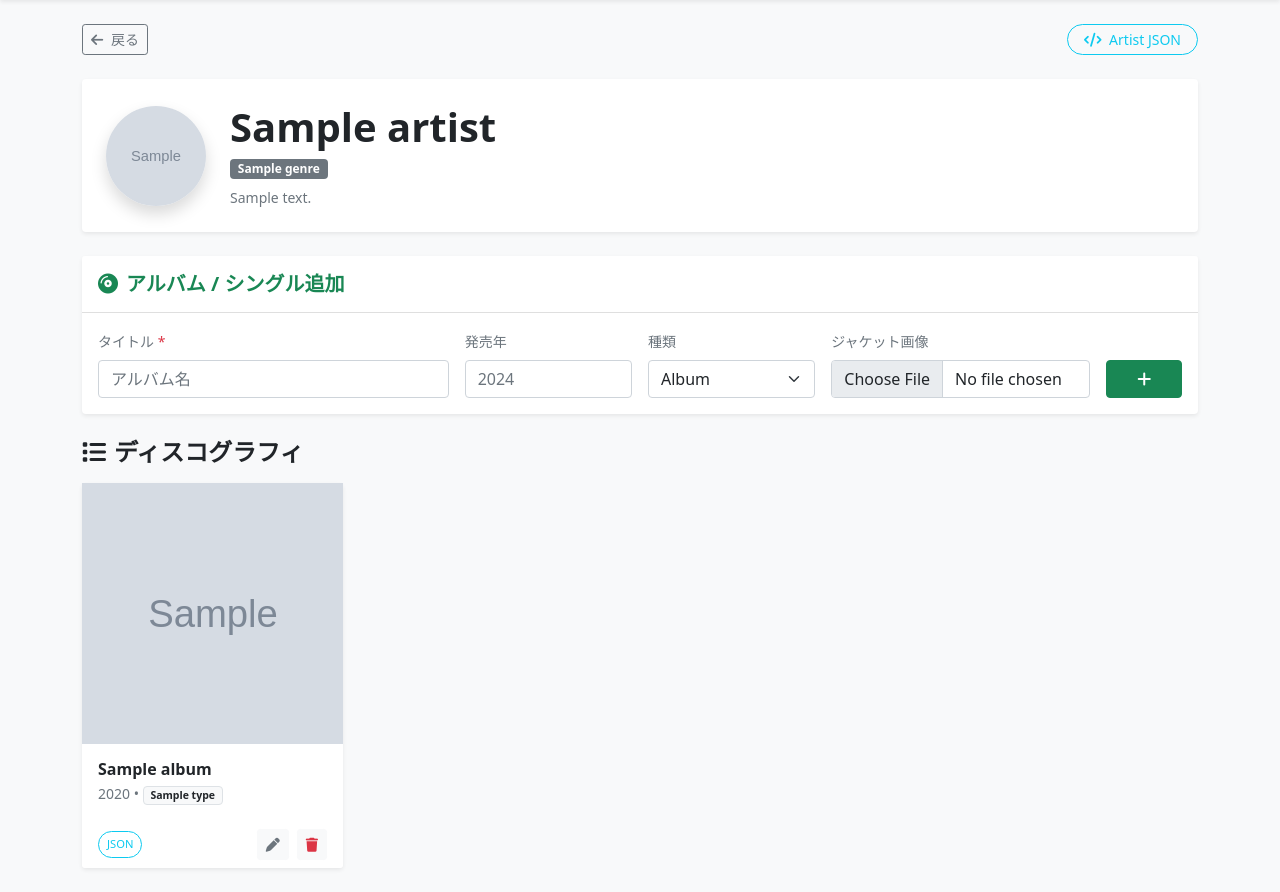
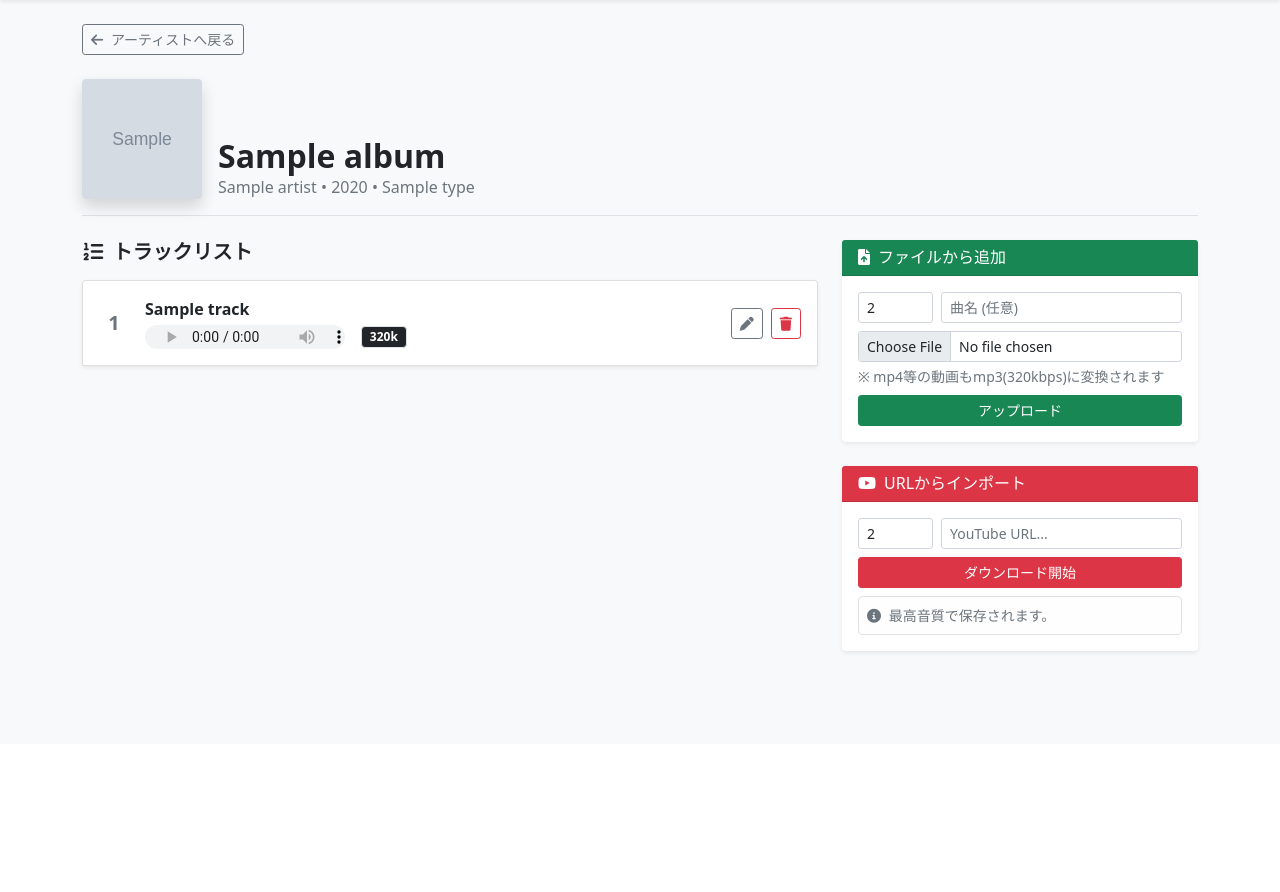
Before and after one commit to Yuki-1018/music_server, a Flask app: template templates/artist.html in a window 1280 px wide. Shown: the part 56-948 px from the top of the page. After the commit the page ends 710 px from the top, so only its background shows below. Run offline with Flask 3, Linux system fonts and the light colour scheme; the template is opened without the code that fills it: most values are stand-ins (such as "Sample title", 1, 10 or a date in 2020); grey boxes marked "Sample" are stand-in pictures.

Commit message:
Update artist.html

```diff
--- a/templates/artist.html
+++ b/templates/artist.html
@@ -3,12 +3,14 @@
 <head>
     <meta charset="UTF-8">
     <meta name="viewport" content="width=device-width, initial-scale=1">
-    <title>{{ artist.name }} - 詳細</title>
+    <title>{{ album.title }} - トラック管理</title>
     <link href="https://cdn.jsdelivr.net/npm/bootstrap@5.1.3/dist/css/bootstrap.min.css" rel="stylesheet">
     <link rel="stylesheet" href="https://cdnjs.cloudflare.com/ajax/libs/font-awesome/6.0.0/css/all.min.css">
+    <style>
+        .track-row:hover { background-color: #f8f9fa; }
+    </style>
 </head>
 <body class="bg-light">
-    <!-- Navbar -->
     <nav class="navbar navbar-expand-lg navbar-dark bg-dark shadow-sm">
         <div class="container-lg">
             <a class="navbar-brand fw-bold" href="/admin/"><i class="fas fa-music me-2"></i>My Music Admin</a>
@@ -16,124 +18,129 @@
     </nav>
 
     <div class="container-lg py-4">
-        <!-- Header -->
         <div class="d-flex justify-content-between align-items-center mb-4">
-            <a href="/admin/" class="btn btn-outline-secondary btn-sm"><i class="fas fa-arrow-left me-1"></i> 戻る</a>
-            <a href="/api/artist/{{ artist.id }}" target="_blank" class="btn btn-outline-info btn-sm rounded-pill px-3">
-                <i class="fas fa-code me-1"></i> Artist JSON
-            </a>
+            <a href="/admin/artist/{{ artist.id }}" class="btn btn-outline-secondary btn-sm"><i class="fas fa-arrow-left me-1"></i> アーティストへ戻る</a>
         </div>
 
-        <div class="bg-white p-4 rounded shadow-sm mb-4 d-flex align-items-center gap-4">
-            {% if artist.image %}
-            <img src="/image/{{ artist.image }}" class="rounded-circle shadow" style="width: 100px; height: 100px; object-fit: cover;">
+        <div class="d-flex align-items-end gap-3 mb-4 pb-3 border-bottom">
+            {% if album.cover_image %}
+            <img src="/image/{{ album.cover_image }}" class="shadow rounded" style="width: 120px; height: 120px; object-fit: cover;">
             {% else %}
-            <div class="rounded-circle bg-light d-flex align-items-center justify-content-center text-secondary shadow-sm" style="width: 100px; height: 100px;">
-                <i class="fas fa-user fa-3x"></i>
+            <div class="rounded bg-white d-flex align-items-center justify-content-center border shadow-sm" style="width: 120px; height: 120px;">
+                <i class="fas fa-compact-disc fa-3x text-muted"></i>
             </div>
             {% endif %}
             <div>
-                <h1 class="fw-bold mb-1">{{ artist.name }}</h1>
-                <div class="text-muted mb-2"><span class="badge bg-secondary">{{ artist.genre }}</span></div>
-                <div class="text-secondary small">{{ artist.description }}</div>
+                <h2 class="fw-bold mb-0">{{ album.title }}</h2>
+                <div class="text-muted">{{ artist.name }} • {{ album.year }} • {{ album.type }}</div>
             </div>
         </div>
 
-        <!-- Add Album -->
+        <div class="row g-4">
+            <div class="col-lg-4 order-lg-2">
                 <div class="card mb-4 border-0 shadow-sm">
-            <div class="card-header bg-white py-3">
-                <h5 class="mb-0 fw-bold text-success"><i class="fas fa-compact-disc me-2"></i>アルバム / シングル追加</h5>
+                    <div class="card-header bg-success text-white">
+                        <h6 class="mb-0"><i class="fas fa-file-upload me-2"></i>ファイルから追加</h6>
                     </div>
                     <div class="card-body">
-                <form action="/admin/artist/{{ artist.id }}/album/add" method="post" enctype="multipart/form-data" class="row g-3 align-items-end">
-                    <div class="col-md-4">
-                        <label class="form-label small text-muted">タイトル <span class="text-danger">*</span></label>
-                        <input type="text" name="title" class="form-control" required placeholder="アルバム名">
+                        <form action="/admin/artist/{{ artist.id }}/album/{{ album.id }}/track/add" method="post" enctype="multipart/form-data" class="row g-2">
+                            <div class="col-3">
+                                <input type="number" name="track_number" class="form-control form-control-sm" placeholder="#" value="{{ album.tracks|length + 1 }}">
                             </div>
-                    <div class="col-md-2">
-                        <label class="form-label small text-muted">発売年</label>
-                        <input type="number" name="year" class="form-control" placeholder="2024">
+                            <div class="col-9">
+                                <input type="text" name="title" class="form-control form-control-sm" placeholder="曲名 (任意)">
                             </div>
-                    <div class="col-md-2">
-                        <label class="form-label small text-muted">種類</label>
-                        <select name="type" class="form-select">
-                            <option>Album</option>
-                            <option>Single</option>
-                            <option>EP</option>
-                            <option>Other</option>
-                        </select>
+                            <div class="col-12">
+                                <input type="file" name="file" class="form-control form-control-sm" required accept=".mp3,.wav,.m4a,.aac,.flac,.mp4,.mov,.webm,.mkv,audio/*,video/*">
+                                <div class="form-text small">※ mp4等の動画もmp3(320kbps)に変換されます</div>
                             </div>
-                    <div class="col-md-3">
-                        <label class="form-label small text-muted">ジャケット画像</label>
-                        <input type="file" name="image" class="form-control" accept="image/*">
-                    </div>
-                    <div class="col-md-1">
-                        <button class="btn btn-success w-100"><i class="fas fa-plus"></i></button>
+                            <div class="col-12 mt-2">
+                                <button class="btn btn-success btn-sm w-100">アップロード</button>
                             </div>
                         </form>
                     </div>
                 </div>
 
-        <!-- Albums Grid -->
-        <h4 class="fw-bold mb-3"><i class="fas fa-list me-2"></i>ディスコグラフィ</h4>
-        <div class="row g-4">
-            {% for album in artist.albums %}
-            <div class="col-sm-6 col-md-4 col-lg-3">
-                <div class="card h-100 border-0 shadow-sm hover-shadow">
-                    <div class="position-relative" style="aspect-ratio: 1/1; background: #eee;">
-                        {% if album.cover_image %}
-                        <img src="/image/{{ album.cover_image }}" class="w-100 h-100" style="object-fit: cover;">
-                        {% else %}
-                        <div class="d-flex align-items-center justify-content-center h-100 text-muted">
-                            <i class="fas fa-compact-disc fa-3x"></i>
+                <div class="card border-0 shadow-sm">
+                    <div class="card-header bg-danger text-white">
+                        <h6 class="mb-0"><i class="fab fa-youtube me-2"></i>URLからインポート</h6>
                     </div>
-                        {% endif %}
-                        <a href="/admin/artist/{{ artist.id }}/album/{{ album.id }}" class="stretched-link"></a>
+                    <div class="card-body">
+                        <form action="/admin/artist/{{ artist.id }}/album/{{ album.id }}/track/add_url" method="post" class="row g-2">
+                            <div class="col-3">
+                                <input type="number" name="track_number" class="form-control form-control-sm" placeholder="#" value="{{ album.tracks|length + 1 }}">
                             </div>
-                    <div class="card-body p-3">
-                        <h6 class="card-title text-truncate fw-bold mb-1">{{ album.title }}</h6>
-                        <p class="card-text small text-muted mb-0">{{ album.year }} • <span class="badge bg-light text-dark border">{{ album.type }}</span></p>
+                            <div class="col-9">
+                                <input type="url" name="url" class="form-control form-control-sm" placeholder="YouTube URL..." required>
                             </div>
-                    <div class="card-footer bg-white border-top-0 d-flex justify-content-between align-items-center position-relative" style="z-index: 2;">
-                        <a href="/api/album/{{ album.id }}" target="_blank" class="btn btn-sm btn-outline-info rounded-pill px-2" style="font-size: 0.7rem;">JSON</a>
-                        <div class="d-flex gap-2">
-                            <button class="btn btn-sm btn-light text-secondary" data-bs-toggle="modal" data-bs-target="#editAlbum{{ album.id }}"><i class="fas fa-pen"></i></button>
-                            <form action="/admin/artist/{{ artist.id }}/album/{{ album.id }}/delete" method="post" onsubmit="return confirm('アルバムを削除しますか？');">
-                                <button class="btn btn-sm btn-light text-danger"><i class="fas fa-trash"></i></button>
+                            <div class="col-12 mt-2">
+                                <button class="btn btn-danger btn-sm w-100">ダウンロード開始</button>
+                            </div>
                         </form>
+                        <div class="alert alert-light border mt-2 mb-0 p-2 small text-muted">
+                            <i class="fas fa-info-circle me-1"></i> 最高音質で保存されます。
                         </div>
                     </div>
                 </div>
             </div>
 
-            <!-- Edit Album Modal -->
-            <div class="modal fade" id="editAlbum{{ album.id }}" tabindex="-1">
+            <div class="col-lg-8 order-lg-1">
+                <h5 class="fw-bold mb-3"><i class="fas fa-list-ol me-2"></i>トラックリスト</h5>
+                <div class="list-group shadow-sm">
+                    {% for track in album.tracks %}
+                    <div class="list-group-item track-row d-flex align-items-center justify-content-between p-3">
+                        <div class="d-flex align-items-center gap-3 overflow-hidden">
+                            <span class="fs-5 text-muted fw-bold text-center" style="min-width: 30px;">{{ track.track_number }}</span>
+                            <div class="text-truncate">
+                                <div class="fw-bold text-truncate">{{ track.title }}</div>
+                                {% if track.processing %}
+                                    <div class="text-primary small mt-1">
+                                        <div class="spinner-border spinner-border-sm me-1" role="status"></div>
+                                        処理中... (更新して確認)
+                                    </div>
+                                {% else %}
+                                    <div class="d-flex align-items-center gap-2 mt-1">
+                                        <audio controls src="/stream/{{ track.filename }}" class="me-2" style="height: 24px; max-width: 200px;"></audio>
+                                        <span class="badge bg-dark text-white border" title="320kbps">320k</span>
+                                    </div>
+                                {% endif %}
+                            </div>
+                        </div>
+
+                        <div class="d-flex gap-2 ms-2">
+                            {% if not track.processing %}
+                            <button class="btn btn-sm btn-outline-secondary" data-bs-toggle="modal" data-bs-target="#editTrack{{ track.id }}"><i class="fas fa-pen"></i></button>
+                            {% endif %}
+                            <form action="/admin/artist/{{ artist.id }}/album/{{ album.id }}/track/{{ track.id }}/delete" method="post" onsubmit="return confirm('削除しますか？');">
+                                <button class="btn btn-sm btn-outline-danger"><i class="fas fa-trash"></i></button>
+                            </form>
+                        </div>
+                    </div>
+
+                    {% if not track.processing %}
+                    <div class="modal fade" id="editTrack{{ track.id }}" tabindex="-1">
                         <div class="modal-dialog">
-                    <form class="modal-content" action="/admin/artist/{{ artist.id }}/album/{{ album.id }}/edit" method="post" enctype="multipart/form-data">
+                            <form class="modal-content" action="/admin/artist/{{ artist.id }}/album/{{ album.id }}/track/{{ track.id }}/edit" method="post">
                                 <div class="modal-header">
-                            <h5 class="modal-title">アルバム編集</h5>
+                                    <h5 class="modal-title">トラック編集</h5>
                                     <button type="button" class="btn-close" data-bs-dismiss="modal"></button>
                                 </div>
                                 <div class="modal-body">
-                            <div class="mb-3"><label>タイトル</label><input type="text" name="title" class="form-control" value="{{ album.title }}" required></div>
-                            <div class="mb-3"><label>発売年</label><input type="number" name="year" class="form-control" value="{{ album.year }}"></div>
-                            <div class="mb-3"><label>種類</label>
-                                <select name="type" class="form-select">
-                                    <option {% if album.type=='Album' %}selected{% endif %}>Album</option>
-                                    <option {% if album.type=='Single' %}selected{% endif %}>Single</option>
-                                    <option {% if album.type=='EP' %}selected{% endif %}>EP</option>
-                                    <option {% if album.type=='Other' %}selected{% endif %}>Other</option>
-                                </select>
+                                    <div class="row g-2">
+                                        <div class="col-3"><label>番号</label><input type="number" name="track_number" class="form-control" value="{{ track.track_number }}" required></div>
+                                        <div class="col-9"><label>タイトル</label><input type="text" name="title" class="form-control" value="{{ track.title }}" required></div>
                                     </div>
-                            <div class="mb-3"><label>ジャケット変更 (任意)</label><input type="file" name="image" class="form-control" accept="image/*"></div>
                                 </div>
                                 <div class="modal-footer"><button class="btn btn-primary">保存</button></div>
                             </form>
                         </div>
                     </div>
+                    {% endif %}
                     {% else %}
-            <div class="col-12 text-center text-muted py-4">アルバムがありません。</div>
+                    <div class="list-group-item text-center text-muted py-4">まだ曲がありません。</div>
                     {% endfor %}
+                </div>
+            </div>
         </div>
     </div>
     <script src="https://cdn.jsdelivr.net/npm/bootstrap@5.1.3/dist/js/bootstrap.bundle.min.js"></script>
```
Lines whose indentation alone changed are shown as unchanged.
